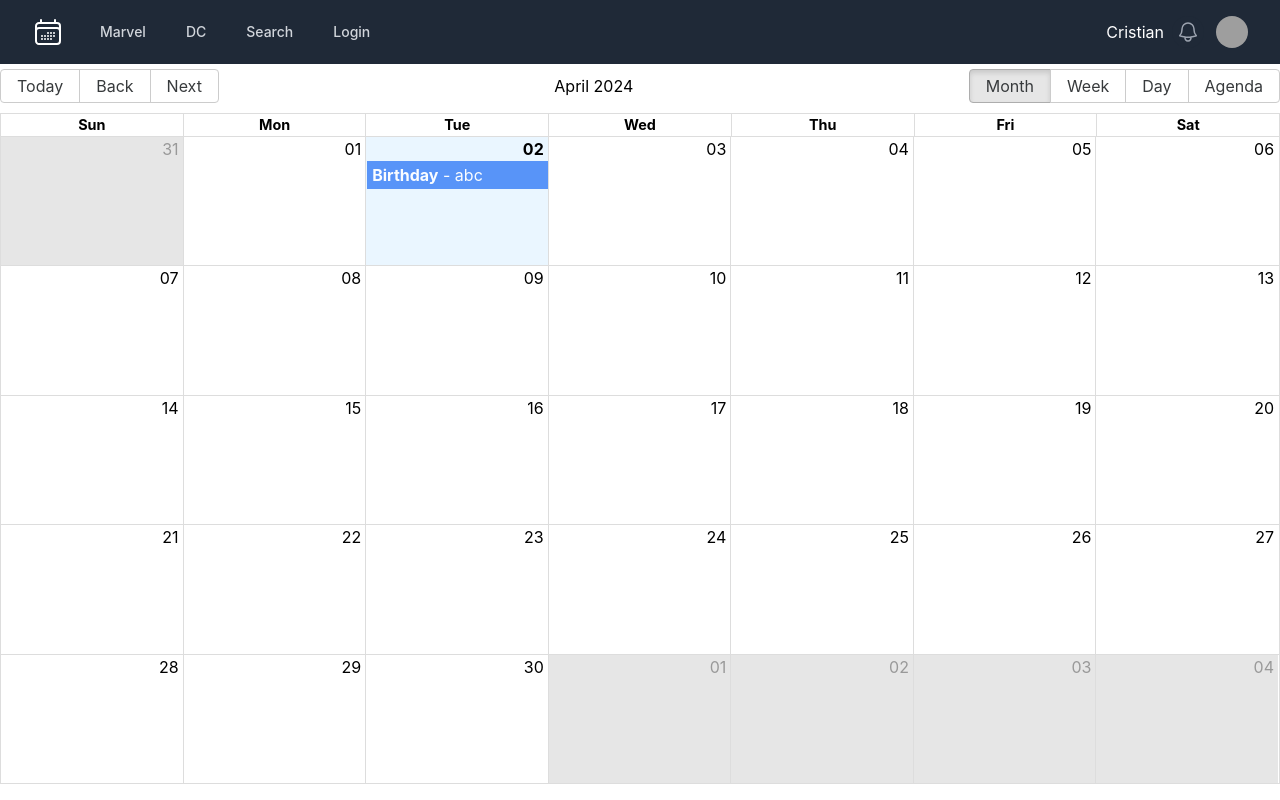
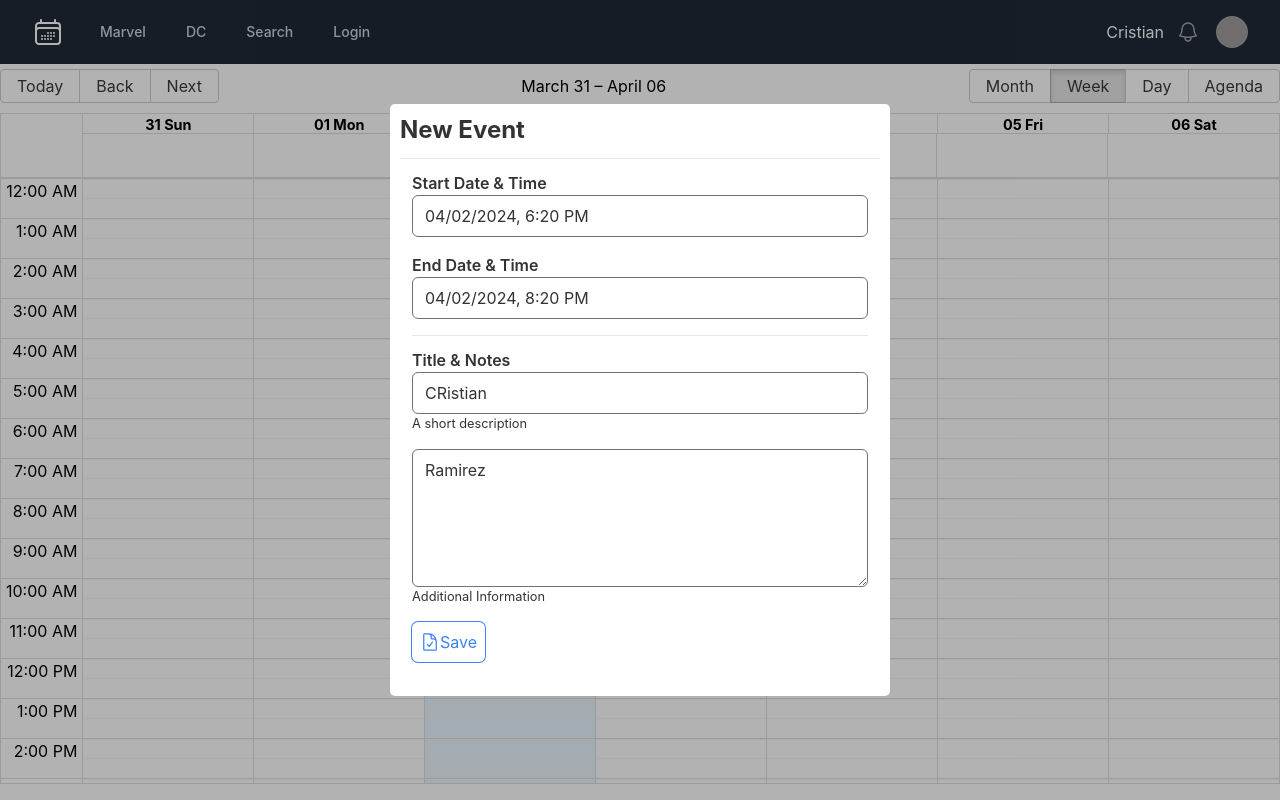
Before and after one commit to CristianRP/calendar-app, a React (Vite) app: page / in a window 1280 px wide. Built offline with nearby package versions, Linux system fonts and the light colour scheme; grey boxes are pictures that could not be loaded.

Commit message:
feat: Add CalendarModal and design of form with tailwindcss and react components

```diff
--- a/package.json
+++ b/package.json
@@ -15,7 +15,9 @@
     "date-fns": "^3.6.0",
     "react": "^18.2.0",
     "react-big-calendar": "^1.11.3",
+    "react-datepicker": "^6.6.0",
     "react-dom": "^18.2.0",
+    "react-modal": "^3.16.1",
     "react-router-dom": "^6.22.3"
   },
   "devDependencies": {
@@ -23,7 +25,9 @@
     "@types/node": "^20.12.2",
     "@types/react": "^18.2.66",
     "@types/react-big-calendar": "^1.8.9",
+    "@types/react-datepicker": "^6.2.0",
     "@types/react-dom": "^18.2.22",
+    "@types/react-modal": "^3.16.3",
     "@typescript-eslint/eslint-plugin": "^7.2.0",
     "@typescript-eslint/parser": "^7.2.0",
     "@vitejs/plugin-react": "^4.2.1",
--- /dev/null
+++ b/src/calendar/components/CalendarModal.tsx
@@ -0,0 +1,123 @@
+import { useState } from 'react';
+import { addHours } from 'date-fns';
+import Modal, { Styles } from 'react-modal';
+import DatePicker from 'react-datepicker';
+
+import 'react-datepicker/dist/react-datepicker.css';
+import { DocumentCheckIcon } from '@heroicons/react/24/outline';
+
+const customStyles: Styles = {
+  content: {
+    top: '50%',
+    left: '50%',
+    right: 'auto',
+    bottom: 'auto',
+    width: '100%',
+  }
+}
+
+Modal.setAppElement('#root');
+
+export const CalendarModal = () => {
+  const [isOpen, setIsOpen] = useState(true);
+  const [formValues, setFormValues] = useState({
+    title: 'CRistian',
+    notes: 'Ramirez',
+    start: new Date(),
+    endDate: addHours(new Date(), 2),
+  })
+
+  const onInputChange = ({ target }) => {
+    setFormValues({
+      ...formValues,
+      [target.name]: target.value
+    })
+  }
+
+  const onDateChange = (event, changing) => {
+    setFormValues({
+      ...formValues,
+      [changing]: event
+    })
+  }
+
+  const onCloseModal = () => {
+    console.log('closing-modal');
+    setIsOpen(false);
+  }
+
+  return (
+    <Modal
+      isOpen={ isOpen }
+      onRequestClose={ onCloseModal }
+      style={ customStyles }
+      className='modal'
+      overlayClassName='ReactModalPortal__Background'
+      closeTimeoutMS={ 200 }
+    >
+      <h1 className='text-2xl font-bold'>New Event</h1>
+      <hr className='my-3' />
+      <form className="mx-3 mb-6">
+
+        <div className="flex flex-col mb-4">
+          <label className='font-semibold'>Start Date & Time</label>
+          <DatePicker
+            selected={ formValues.start }
+            className='rounded-md w-full'
+            onChange={ (event) => onDateChange(event, 'start') }
+            dateFormat='Pp'
+            showTimeSelect
+          />
+        </div>
+
+        <div className="flex flex-col mb-4">
+          <label className='font-semibold'>End Date & Time</label>
+          <DatePicker
+            minDate={ formValues.start }
+            selected={ formValues.endDate }
+            className='rounded-md w-full'
+            onChange={ (event) => onDateChange(event, 'endDate') }
+            dateFormat='Pp'
+            showTimeSelect
+          />
+        </div>
+
+        <hr className='my-3' />
+        <div className="flex flex-col mb-4">
+          <label className='font-semibold'>Title & Notes</label>
+          <input
+              type="text"
+              className="rounded-md"
+              placeholder="Título del evento"
+              name="title"
+              autoComplete="off"
+              value={ formValues.title }
+              onChange={ onInputChange }
+          />
+          <small id="emailHelp" className="form-text text-muted">A short description</small>
+        </div>
+
+        <div className="flex flex-col mb-4">
+          <textarea
+              typeof='text'
+              className="rounded-md"
+              placeholder="Notas"
+              rows={5}
+              name="notes"
+              value={ formValues.notes }
+              onChange={ onInputChange }
+          ></textarea>
+          <small id="emailHelp" className="form-text text-muted">Additional Information</small>
+        </div>
+
+        <button
+          type="submit"
+          className="p-2 bg-white ring-1 ring-blue-500 text-blue-500 rounded-md active:bg-blue-400 active:text-white focus:outline-none focus:ring focus:ring-blue-500 flex flex-row items-center"
+        >
+          <DocumentCheckIcon width={20} height={20} />
+          <span>Save</span>
+        </button>
+      </form>
+    </Modal>
+  )
+}
--- a/src/calendar/index.ts
+++ b/src/calendar/index.ts
@@ -1,4 +1,5 @@
 export * from './components/Navbar';
+export * from './components/CalendarModal';
 export * from './components/CalendarEvent';
 
 export * from './pages/CalendarPage';
--- a/src/calendar/pages/CalendarPage.tsx
+++ b/src/calendar/pages/CalendarPage.tsx
@@ -1,17 +1,18 @@
-import { Calendar } from 'react-big-calendar';
+import { Calendar, View } from 'react-big-calendar';
 import { addHours } from 'date-fns/addHours';
 
-import { CalendarEvent, Navbar } from '..'
+import { CalendarEvent, CalendarModal, Navbar } from '..'
 import { localizer } from '../../helpers';
 
 import 'react-big-calendar/lib/css/react-big-calendar.css';
+import { useState } from 'react';
 
 const event = [{
   title: 'Birthday',
   notes: 'BUy a cake',
   start: new Date(),
   end: addHours(new Date(), 2),
-  // bgColor: '#fafafa',
+  bgColor: '#fafafa',
   resource: {
     _id: 123,
     name: 'abc'
@@ -19,6 +20,10 @@ const event = [{
 }]
 
 export const CalendarPage = () => {
+  const defaultView = localStorage.getItem('lastView') as View || 'week';
+
+  const [lastView, setLastView] = useState<View>(defaultView);
+
   const eventStyleGetter = () => {
     const style: React.CSSProperties = {
       backgroundColor: '#347CF7',
@@ -32,12 +37,26 @@ export const CalendarPage = () => {
     }
   }
 
+  const onDoubleClick = (event) => {
+    console.log({ doubleClick: event});
+  }
+
+  const onSelect = (event) => {
+    console.log({ click: event});
+  }
+
+  const onViewChanged = (event: View) => {
+    localStorage.setItem('lastView', event);
+    setLastView(event);
+  }
+
   return (
     <>
       <Navbar />
       <Calendar
         localizer={localizer}
         events={event}
+        defaultView={ lastView }
         startAccessor="start"
         endAccessor="end"
         style={{ height: 'calc(100vh - 80px)', paddingTop: 5 }}
@@ -45,7 +64,12 @@ export const CalendarPage = () => {
         components={{
           event: CalendarEvent
         }}
+        onDoubleClickEvent={ onDoubleClick }
+        onSelectEvent={ onSelect }
+        onView={ onViewChanged }
       />
+
+      <CalendarModal />
     </>
   )
 }
--- a/src/styles.css
+++ b/src/styles.css
@@ -13,3 +13,45 @@ body {
 code {
   font-family: source-code-pro, Menlo, Monaco, Consolas, 'Courier New', monospace;
 }
+
+/* Modal */
+.ReactModalPortal > div {
+  opacity: 0;
+}
+
+.ReactModalPortal .ReactModal__Overlay {
+  align-items: center;
+  display: flex;
+  justify-content: center;
+  transition: opacity .2s ease-in-out;
+  z-index: 999;
+}
+
+.ReactModalPortal__Background {
+  background-color: rgba(0, 0, 0, 0.3);
+  bottom: 0;
+  left: 0;
+  right: 0;
+  top: 0;
+  position: fixed;
+}
+
+.ReactModalPortal .ReactModal__Overlay--after-open {
+  opacity: 1;
+}
+
+.ReactModalPortal .ReactModal__Overlay--before-close {
+  opacity: 0;
+}
+
+.modal {
+  background: white;
+  border-radius: 5px;
+  color: rgb(51, 51, 51);
+  display: inline;
+  max-height: 620px;
+  max-width: 500px;
+  width: 100%;
+  outline: none;
+  padding: 10px;
+}
```
Also changed, not shown: 1 other file (tests, documents, lock files or other folders).
